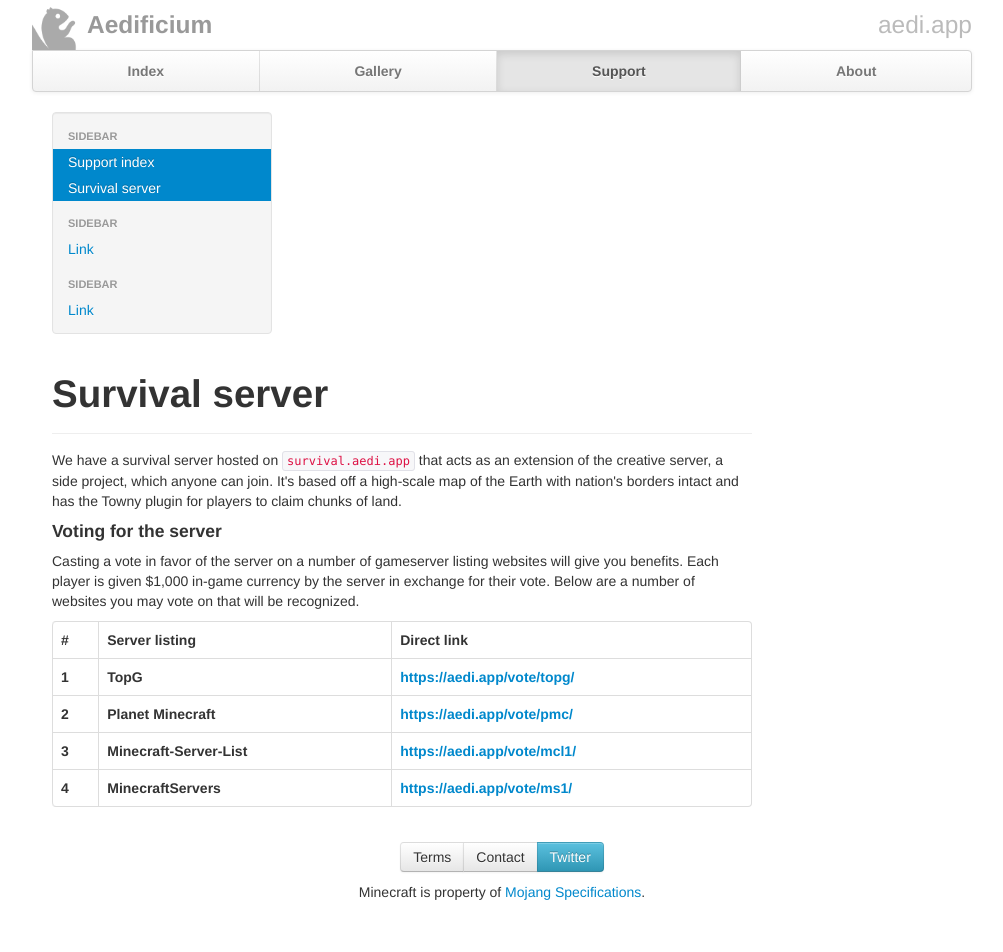
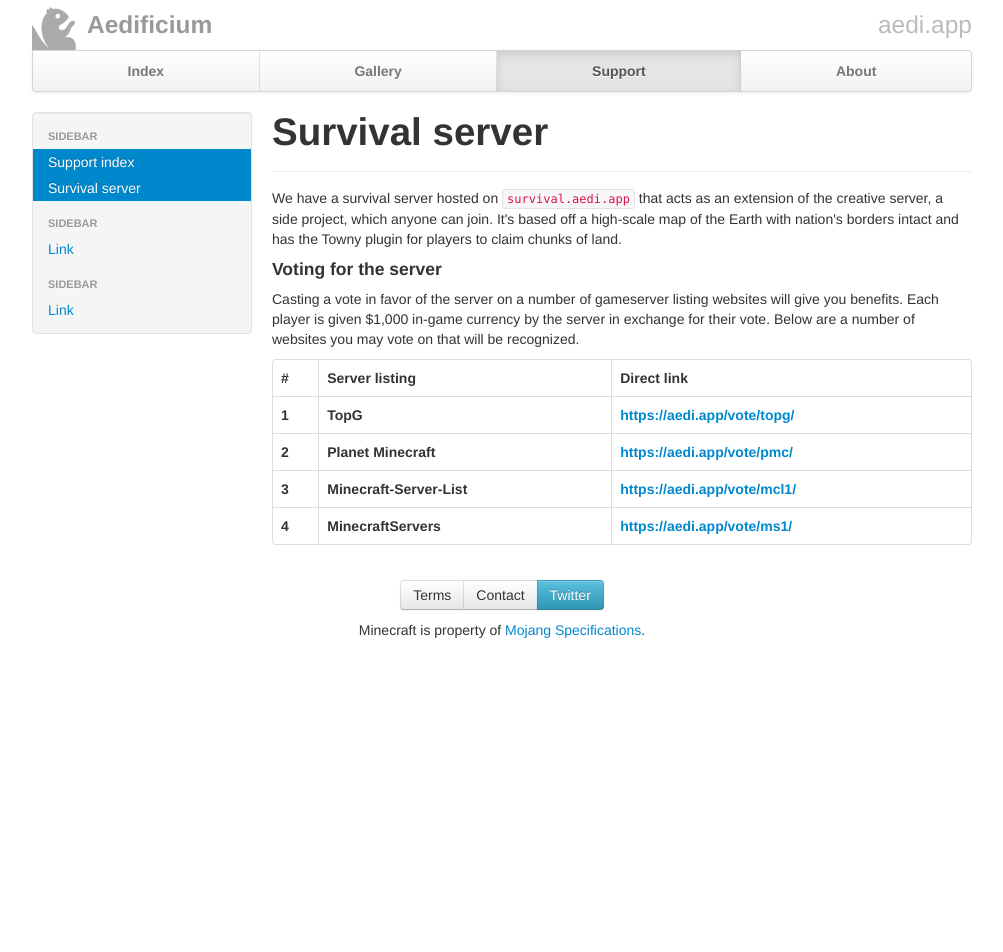
Before and after one commit to aedifi/website, a Jekyll site: the page built from support/survival.md, in a window 1280 px wide. Shown: the whole page, without its empty margins (138-1141 px from the left). Built offline with Jekyll 4.4.1, drawn with Linux system fonts in a browser that asks for light colours; after the commit the page ends 900 px from its top, so only the background shows below that.

Commit message:
Fix support page CSS

```diff
--- a/_layouts/support.html
+++ b/_layouts/support.html
@@ -2,7 +2,7 @@
 layout: default
 ---
 
-<div class="content">
+<div class="content support-sidebar">
 	<div class="span3">
 		{% include sidebar.html %}
 		</div>
--- a/assets/css/custom.css
+++ b/assets/css/custom.css
@@ -109,15 +109,18 @@ section > .page-header {
 	margin-bottom: 1rem;
 }
 /* Support pages */
-#supportPage > .span3 {
+.support-sidebar .span3 {
 	margin-left: 0;
 }
-#supportPage .span9 {
+.support-sidebar .span9 {
 	width: unset;
 	max-width: 700px;
 }
-.well.sidebar-nav {
+.sidebar-nav {
 	padding: 10px 0;
+}
+.support-sidebar .page-header, .support-sidebar .page-header h1 {
+	margin-top: 0;
 }
 /* Mobile */
 @media only screen and (max-width: 979px) {
```
